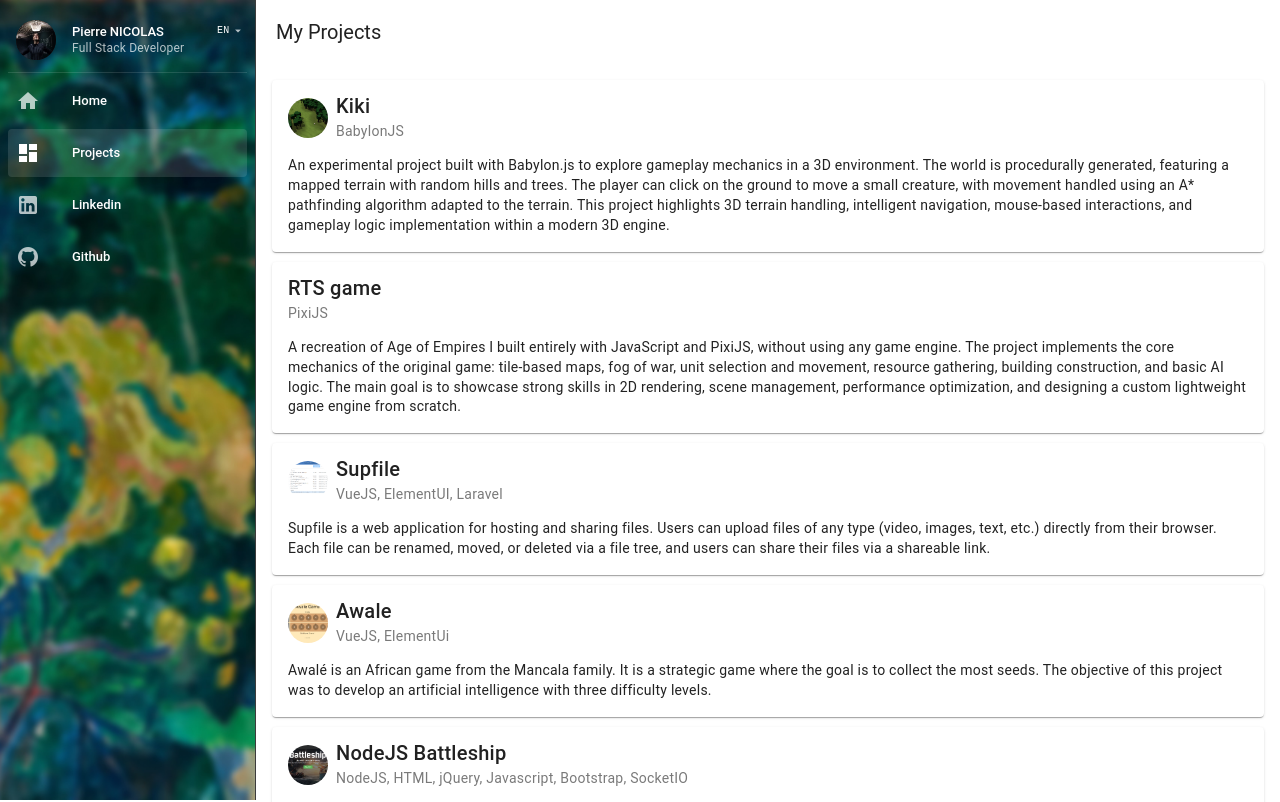
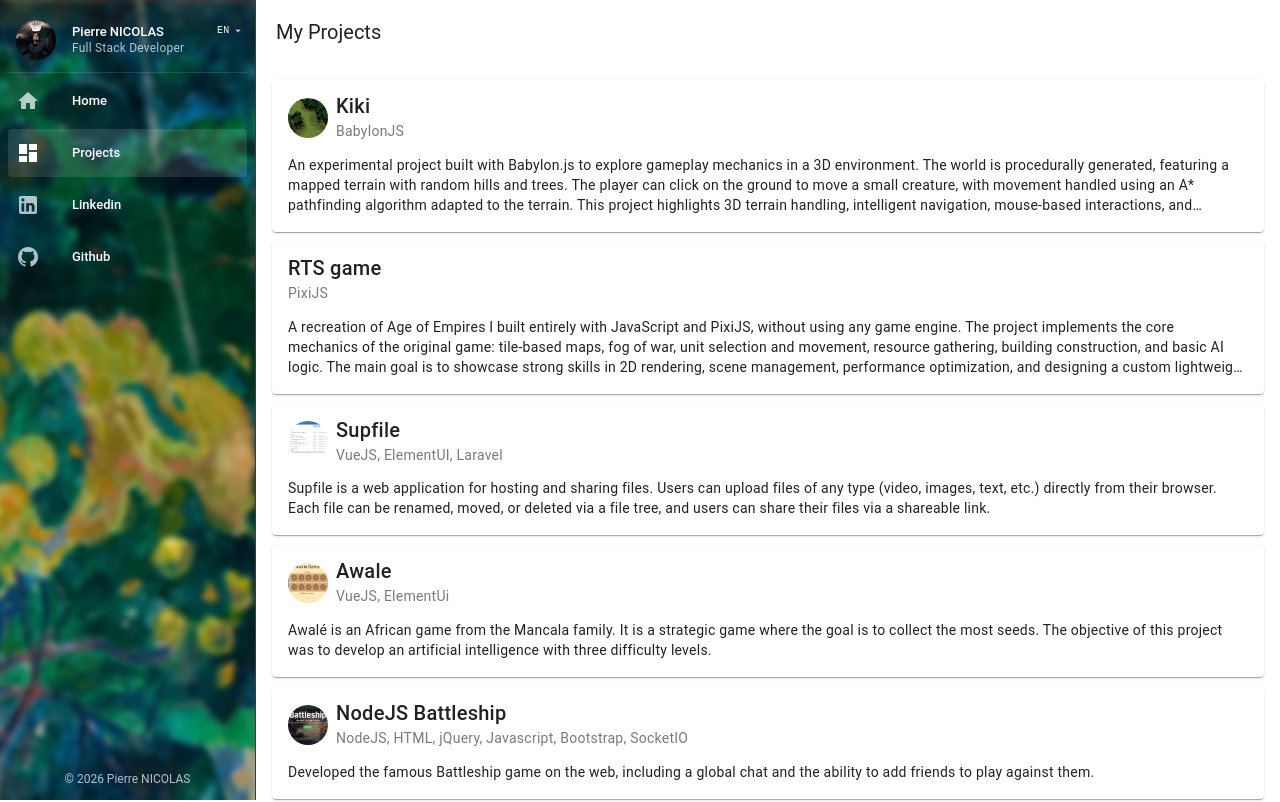
Before and after one commit to pierre50/portfolio, a Vue app: page /projects in a window 1280 px wide. Shown: the top 802 px of the page. Built offline with nearby package versions, Linux system fonts and the light colour scheme.

Commit message:
responsive

```diff
--- a/src/App.vue
+++ b/src/App.vue
@@ -30,6 +30,7 @@
 
         <locale-changer />
       </v-list>
+      <div class="drawer-footer">&copy; 2026 Pierre NICOLAS</div>
     </v-navigation-drawer>
     <v-main>
       <v-app-bar dense app flat>
@@ -47,11 +48,15 @@
         <v-btn icon v-if="$route.name === 'project'" to="/projects">
           <v-icon>mdi-close</v-icon>
         </v-btn>
+
         <v-btn
           v-if="$route.name === 'home'"
-          icon="mdi-download"
+          class="d-flex align-center me-2"
+          prepend-icon="mdi-download"
           @click="downloadFromChild"
         >
+          <span class="d-none d-sm-inline">{{ $t("downloadcv") }}</span>
+          <span class="d-inline d-sm-none">CV</span>
         </v-btn>
       </v-app-bar>
       <v-container fluid>
@@ -64,6 +69,15 @@
         </router-view>
       </v-container>
     </v-main>
+    <v-btn
+      icon
+      v-show="scrollY > 300"
+      color="white"
+      class="scroll-top-btn"
+      @click="scrollTop"
+    >
+      <v-icon>mdi-chevron-up</v-icon>
+    </v-btn>
   </v-app>
 </template>
 
@@ -92,6 +106,7 @@
         },
       ],
       drawer: null,
+      scrollY: 0,
     };
   },
   methods: {
@@ -100,6 +115,15 @@
       if (cmp?.downloadPdf) {
         cmp.downloadPdf();
       }
+    },
+    scrollTop() {
+      const main = this.$refs.mainContainer;
+      if (main) main.$el.scrollTo({ top: 0, behavior: "smooth" });
+      else window.scrollTo({ top: 0, behavior: "smooth" });
+    },
+    handleScroll() {
+      const main = this.$refs.mainContainer;
+      this.scrollY = main ? main.$el.scrollTop : window.scrollY;
     },
   },
   computed: {
@@ -125,8 +149,36 @@
       };
     },
   },
+  mounted() {
+    const main = this.$refs.mainContainer;
+    if (main) main.$el.addEventListener("scroll", this.handleScroll);
+    else window.addEventListener("scroll", this.handleScroll);
+  },
+  unmounted() {
+    const main = this.$refs.mainContainer;
+    if (main) main.$el.removeEventListener("scroll", this.handleScroll);
+    else window.removeEventListener("scroll", this.handleScroll);
+  },
   components: {
     LocaleChanger,
   },
 };
 </script>
+<style>
+.scroll-top-btn {
+  position: fixed !important;
+  bottom: 24px;
+  right: 24px;
+  z-index: 2000;
+}
+.drawer-footer {
+  padding: 12px;
+  text-align: center;
+  font-size: 12px;
+  color: white;
+  opacity: var(--v-medium-emphasis-opacity);
+  position: absolute;
+  bottom: 0;
+  width: 100%;
+}
+</style>
--- a/src/components/Galery.vue
+++ b/src/components/Galery.vue
@@ -66,9 +66,9 @@
 
 .thumbnail {
   cursor: pointer;
-  border: 2px solid transparent;
+  border: 1px solid transparent;
   transition: border 0.2s;
-  border-radius: 4px;
+  border-radius: 2px;
 }
 
 .selected-thumbnail {
--- a/src/i18n.ts
+++ b/src/i18n.ts
@@ -24,9 +24,12 @@
   return messages;
 }
 
+const browserLang = (navigator.language || "en").split("-")[0]; // "fr", "en", etc.
+const locale = browserLang === "fr" ? "fr" : "en";
+
 export default createI18n({
   legacy: false,
-  locale: import.meta.env.VITE_I18N_LOCALE || "en",
+  locale: import.meta.env.VITE_I18N_LOCALE || locale,
   fallbackLocale: import.meta.env.VITE_I18N_FALLBACK_LOCALE || "en",
   globalInjection: true,
   messages: loadLocaleMessages(),
--- a/src/views/Project.vue
+++ b/src/views/Project.vue
@@ -37,11 +37,7 @@
           :label="$t('project.technologies')"
         >
           <span class="technologies">
-            <v-chip
-              v-for="technology in technologies"
-              :key="technology"
-              class="mr-2"
-            >
+            <v-chip v-for="technology in technologies" :key="technology">
               {{ technology }}
             </v-chip>
           </span>
@@ -60,7 +56,7 @@
       </div>
     </div>
 
-    <v-bottom-navigation absolute grow>
+    <v-bottom-navigation fixed grow>
       <v-btn :disabled="!previous" :to="previousHref">
         <v-icon>mdi-arrow-left</v-icon>
         <span>{{ $t("project.previous") }}</span>
@@ -169,6 +165,17 @@
 }
 .project-preview iframe {
   border: none;
-  border-radius: 3px;
+}
+
+.technologies {
+  display: flex;
+  flex-wrap: wrap;
+  gap: 5px;
+}
+
+@media (max-width: 768px) {
+  .project-content {
+    flex-direction: column;
+  }
 }
 </style>
--- a/src/views/Projects.vue
+++ b/src/views/Projects.vue
@@ -9,10 +9,12 @@
       class="mx-auto"
       :to="`/project/${project.id}`"
     >
-      <v-card-text
-        v-if="$te(`projects.${project.id}.description`)"
-        v-html="$t(`projects.${project.id}.description`)"
-      ></v-card-text>
+      <v-card-text v-if="$te(`projects.${project.id}.description`)">
+        <div
+          class="ellipsis-multiline"
+          v-html="$t(`projects.${project.id}.description`)"
+        ></div>
+      </v-card-text>
     </v-card>
   </div>
 </template>
@@ -52,4 +54,11 @@
 .projects > * {
   width: 100%;
 }
+
+.ellipsis-multiline {
+  display: -webkit-box;
+  -webkit-line-clamp: 3;
+  -webkit-box-orient: vertical;
+  overflow: hidden;
+}
 </style>
```
